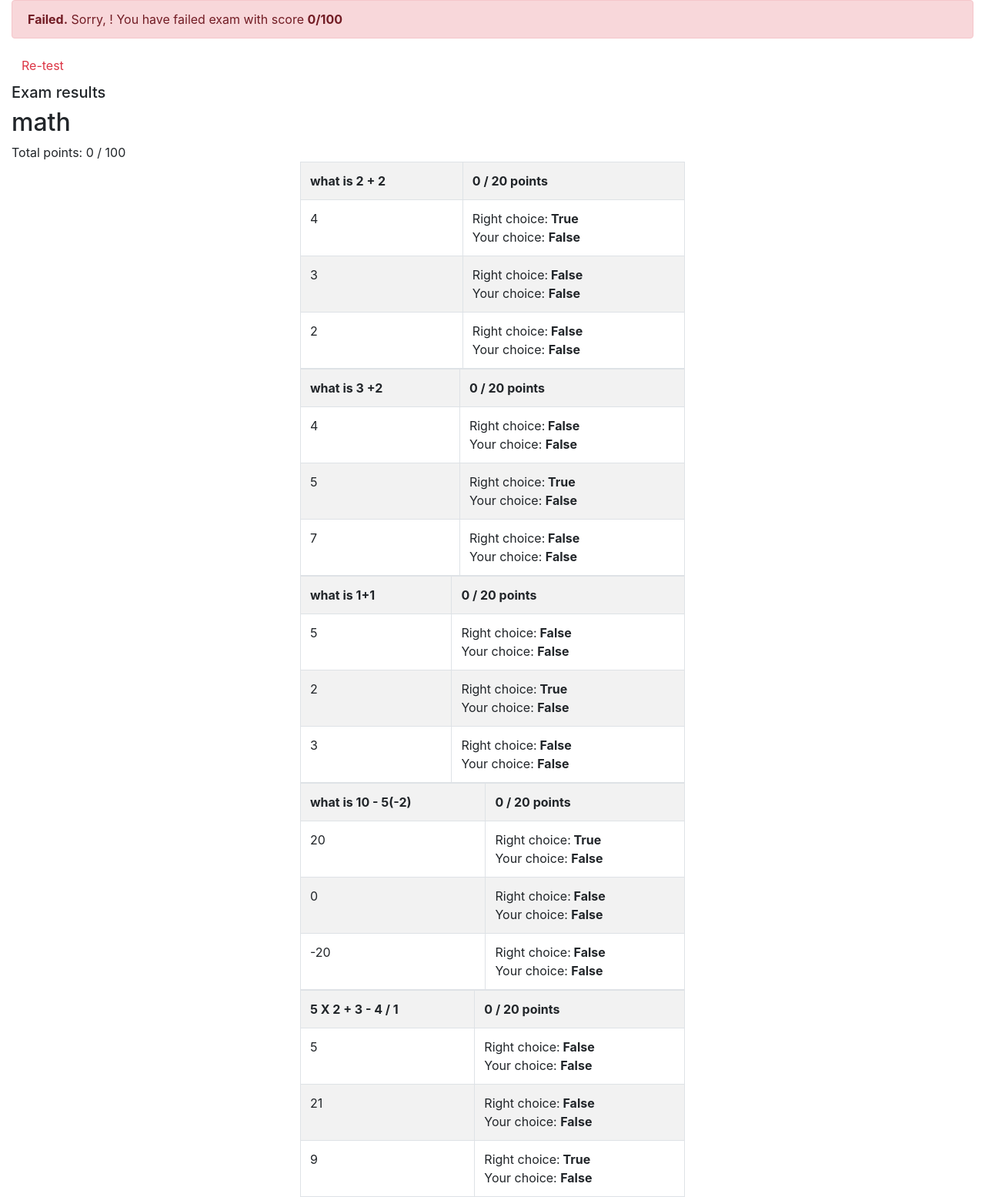
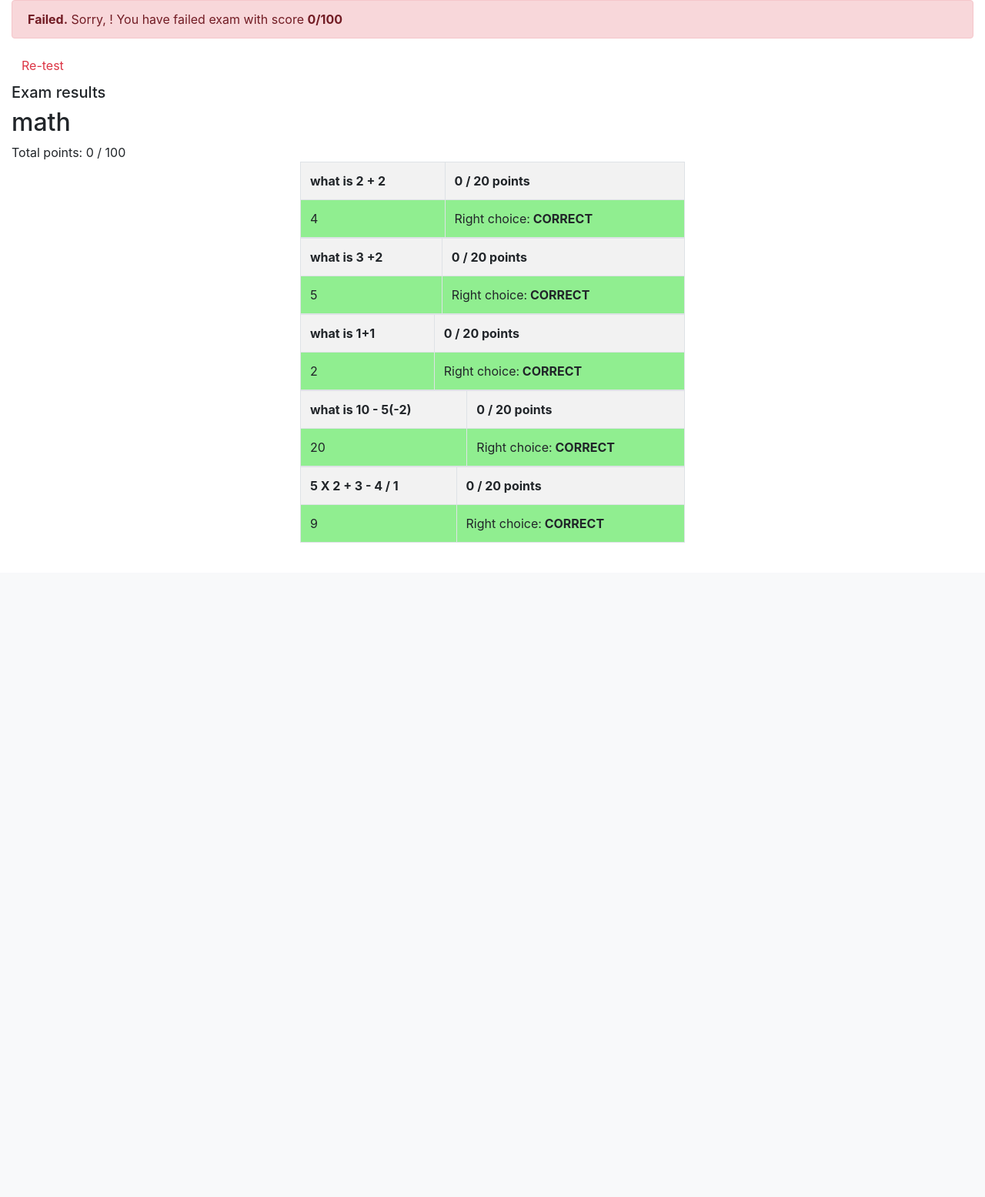
Before and after one commit to jadogeri/final-cloud-app-with-database, a Django app: page /onlinecourse/course/1/submission/1/result/ in a window 1280 px wide. Shown: the part 56-1611 px from the top of the page at 77% size. After the commit the page ends 761 px from the top, so only its background shows below. Run offline with Django 3.2, Linux system fonts and the light colour scheme; data comes from the database, SQL or seed files in the repository; both versions use the stored data as it was after the commit; some libraries are stand-ins or nearby versions.

Commit message:
added styles to exam_result_bootstrap.html, fixed error in views.py

```diff
--- a/onlinecourse/templates/onlinecourse/exam_result_bootstrap.html
+++ b/onlinecourse/templates/onlinecourse/exam_result_bootstrap.html
@@ -62,7 +62,8 @@
             <table class='table table-bordered table-striped' style='width:500px; margin:auto'>
                 <tr>
                     <th colspan="1">
-                        {{ question.question_text }} </th>
+                        {{ question.question_text }}
+                    </th>
                     <th>
                         {% for key, value in q_results.items %}
                         {% if question.id == key %}
@@ -70,49 +71,70 @@
                         {% endif %}
                         {% endfor %}
 
-                        / 20 points </th>
+                        / 20 points
+                    </th>
 
                     {% for choice in question.choice_set.all %}
+                    {% if choice.is_correct %}
+
                 <tr>
-                    <td>{{ choice.choice_text }} </td>
+                    <td style="background-color: lightgreen;">{{ choice.choice_text }} </td>
 
-                    </td>
-
-                    <td :style='background-color:blue
-                          {% for key, value in c_results.items %}
-                                    {% if choice.id == key %}
-                                    {% if value == True %}
-                                    palegreen
-                                    {% else %}
-                                    lightpink
-
-                                 {% endif %}
-                                        {% endif %}
-                                {% endfor %}'>
-
-
-                        Right choice:<b> {{ choice.is_correct}} </b>
-
-                        <br> Your choice: <b>
-                            {% for key, value0 in c_submits.items %}
+                    <td style="background-color: lightgreen;">
+                        Right choice:<b> CORRECT </b>
+                        <!-- <br> -->
+                        <!-- Your choice: -->
+                        <b>
+                            <!-- {% for key, value0 in c_submits.items %}
                             {% if choice.id == key %}
                             {{ value0 }}
 
                             {% endif %}
-                            {% endfor %}
+                            {% endfor %} -->
                         </b>
-                        <br>
 
                     </td>
 
                 </tr>
 
+                {% endif %}
                 {% endfor %}
                 </tr>
+
+                <tr>
+
+                    {% for choice in question.choice_set.all %}
+                    {% for key, value in c_submits.items %}
+                    {% if choice.id == key and value == True %}
+
+                    {% if choice.is_correct %}
+                <tr style="background-color: lightgreen;">
+                    <td>{{ choice.choice_text }} </td>
+
+                    <td>
+                        Your choice:<b> CORRECT </b>
+
+                    </td>
+
+                </tr>
+                {% else%}
+                <tr style="background-color: rgb(238, 144, 144);">
+                    <td>{{ choice.choice_text }} </td>
+
+                    <td>
+                        Your choice:<b> WRONG </b>
+                    </td>
+
+                </tr>
+                {% endif %}
+
+                {% endif %}
+                {% endfor %}
+                {% endfor %}
+                </tr>
+
             </table>
             {% endfor %}
-
-
         </div>
     </div>
 </body>
--- a/onlinecourse/views.py
+++ b/onlinecourse/views.py
@@ -156,6 +156,7 @@
     q_results = {}
     c_submits = {}
     c_results = {}
+    c_obj = {}
 
     for q in course.question_set.all():
         q_total = 0
@@ -175,9 +176,10 @@
             print("temp_user = ", count > 0)
 
             c_submits[c.id] = temp_user
+
             c_results[c.id] = temp_user == temp_right
             print("temp_user == temp_right ", temp_user == temp_right)
-
+            c_obj[q.id] = c
             if temp_user == temp_right and temp_user == True:
                 q_total_user += 1
                 # q.grade = 20
@@ -186,6 +188,8 @@
                 print("both true")
                 print("value of q.grade == ", q.grade)
                 points = 20
+                break
+
 
         # q_results[q.id] =  q.grade*(q_total_user / q_total)
         print("value of q.grade == ", q.grade)
@@ -201,6 +205,7 @@
     context["q_results"] = q_results
     context["c_submits"] = c_submits
     context["c_results"] = c_results
+    context["c_obj"] = c_obj
     print("total user = ", total_user)
     print("total =  ", total)
     # context["grade"]  =  int((total_user/total)*100)
```
Also changed, not shown: db.sqlite3.
